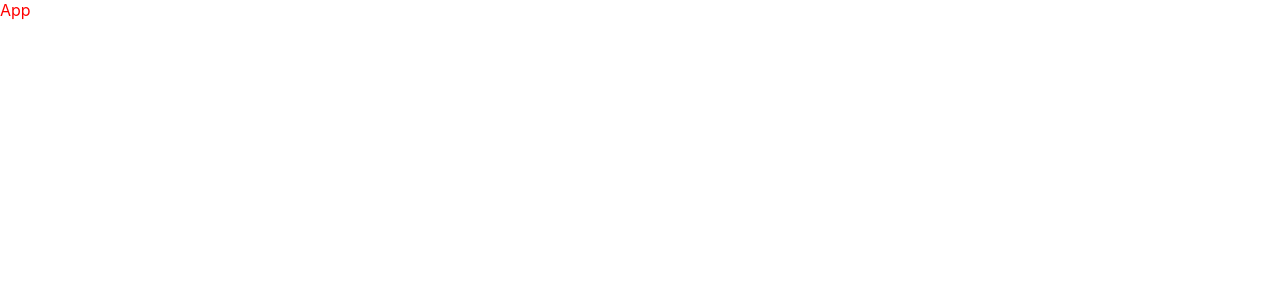
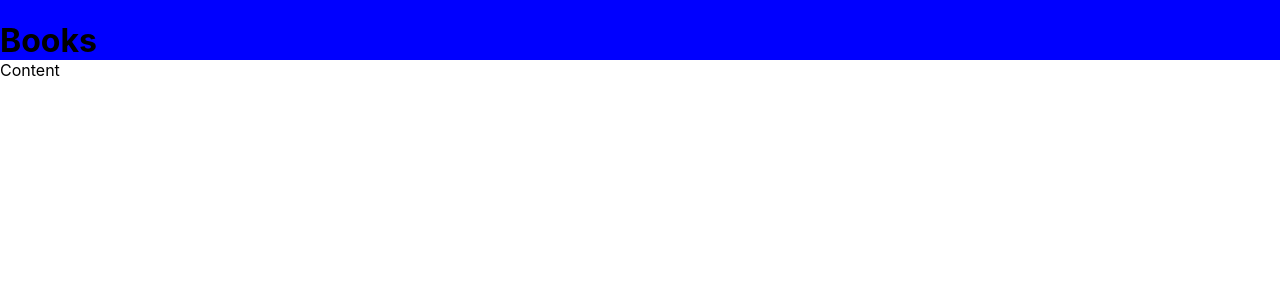
Before and after one commit to palys/bookslog, a React (Create React App) app in the folder web/: page / in a window 1280 px wide. Shown: the top 300 px of the page. Built offline with nearby package versions, Linux system fonts and the light colour scheme.

Commit message:
Placeholder books page

```diff
--- a/web/src/App.tsx
+++ b/web/src/App.tsx
@@ -1,14 +1,13 @@
 import React from 'react';
 import styled from 'styled-components';
+import { Page } from './components';
+
+
 
 const App = () => (
-  <Test>
-    App
-  </Test>
+  <Page title="Books">
+    Content
+  </Page>
 );
 
-const Test = styled.div`
-  color: red;
-`;
-
 export default App;
--- /dev/null
+++ b/web/src/components/Page.tsx
@@ -0,0 +1,33 @@
+import React from 'react';
+import styled from 'styled-components';
+
+interface Props {
+    title: string;
+}
+
+const Page: React.FC<Props> = ({ title, children }) => (
+    <>
+        <Header>
+            <h1>
+                {title}
+            </h1>
+        </Header>
+        <Content>
+            {children}
+        </Content>
+    </>
+);
+
+const Header = styled.div`
+    top: 0;
+    width: 100%;
+    height: 60px;
+    position: fixed;
+    background-color: blue;
+`;
+
+const Content = styled.div`
+    margin-top: 60px;
+`;
+
+export default Page;
--- /dev/null
+++ b/web/src/components/index.ts
@@ -0,0 +1 @@
+export { default as Page } from './Page';
```
